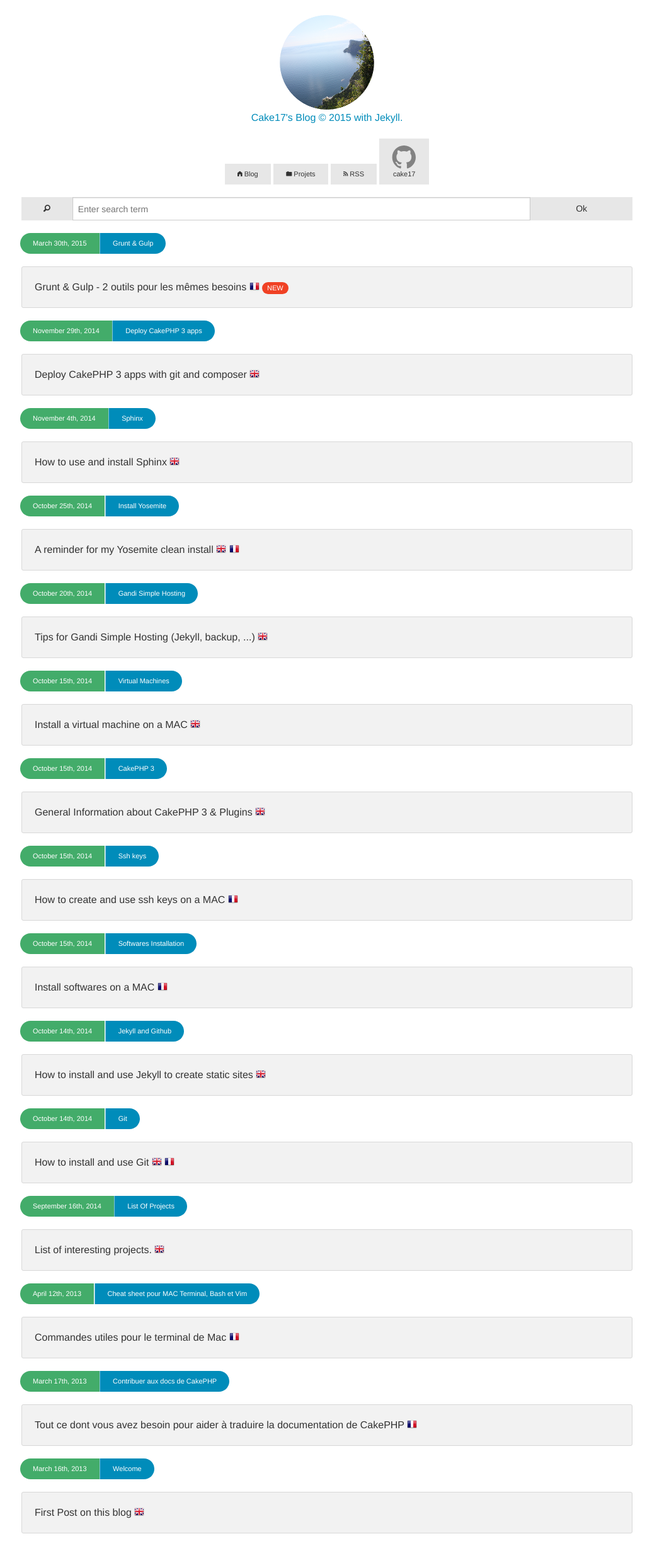
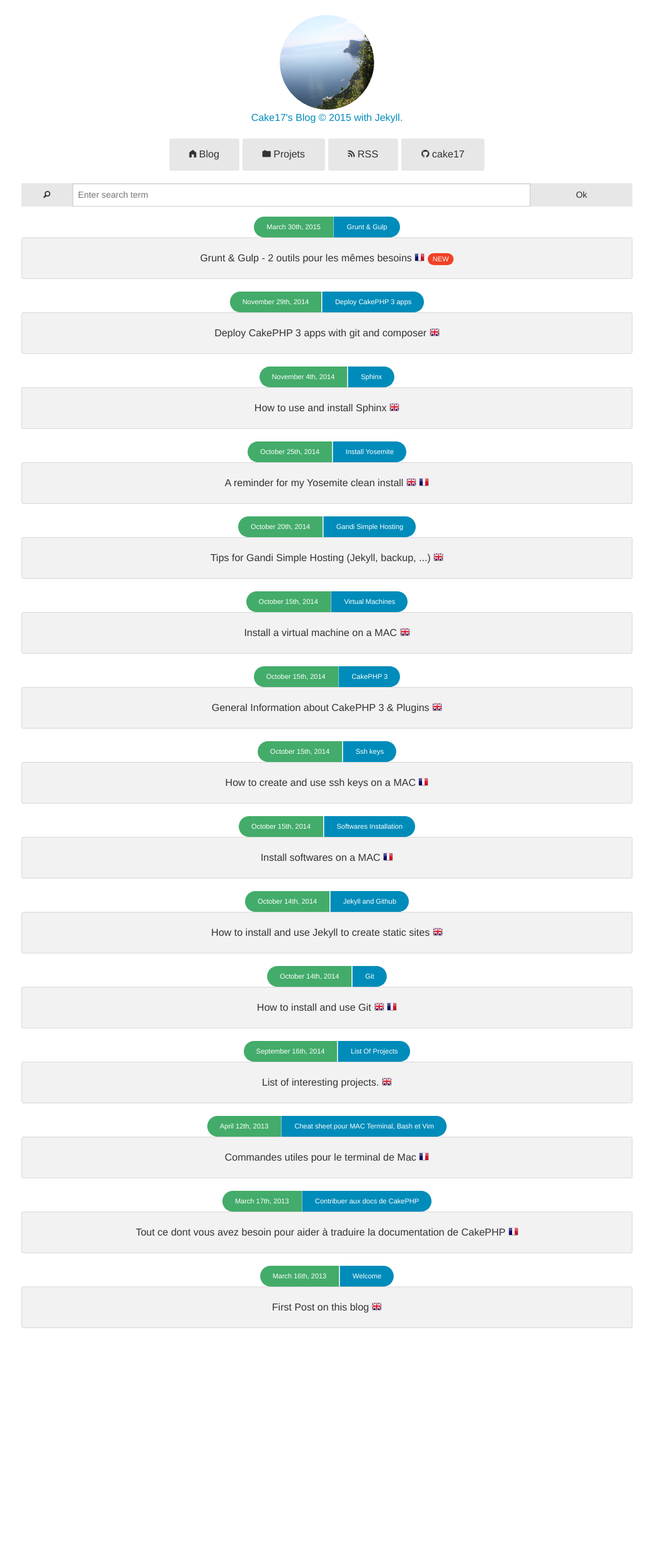
Before and after one commit to cake17/cake17.github.io, a Jekyll site: the page built from index.html, in a window 1280 px wide. Shown: the whole page at 63% size, without its empty margins (121-1156 px from the left). Built offline with Jekyll 4.4.1, drawn with Linux system fonts in a browser that asks for light colours; the list of posts is cut into pages by our own code; comment, search, counter and statistics services are not loaded; after the commit the page ends 2129 px from its top, so only the background shows below that.

Commit message:
change buttons nav position centered

```diff
--- a/_includes/header.html
+++ b/_includes/header.html
@@ -8,16 +8,11 @@
     </a>
 
     <!-- Nav Menu -->
-    <a href="{{ site.baseurl }}/" class="tiny button secondary"><i class="fi-home"></i> Blog</a>
-    <a href="{{ site.baseurl }}/2014/09/16/list-of-projects.html" class="tiny button secondary"><i class="fi-folder"></i> Projets</a>
-    <a href="{{ site.baseurl }}/feed.xml" class="tiny button secondary"><i class="fi-rss"></i> RSS</a>
-    <a href="https://github.com/{{ site.author.github }}" class="tiny button secondary">
-      <span class="icon  icon--github">
-        <svg viewBox="0 0 16 16">
-          <path fill="#828282" d="M7.999,0.431c-4.285,0-7.76,3.474-7.76,7.761 c0,3.428,2.223,6.337,5.307,7.363c0.388,0.071,0.53-0.168,0.53-0.374c0-0.184-0.007-0.672-0.01-1.32 c-2.159,0.469-2.614-1.04-2.614-1.04c-0.353-0.896-0.862-1.135-0.862-1.135c-0.705-0.481,0.053-0.472,0.053-0.472 c0.779,0.055,1.189,0.8,1.189,0.8c0.692,1.186,1.816,0.843,2.258,0.645c0.071-0.502,0.271-0.843,0.493-1.037 C4.86,11.425,3.049,10.76,3.049,7.786c0-0.847,0.302-1.54,0.799-2.082C3.768,5.507,3.501,4.718,3.924,3.65 c0,0,0.652-0.209,2.134,0.796C6.677,4.273,7.34,4.187,8,4.184c0.659,0.003,1.323,0.089,1.943,0.261 c1.482-1.004,2.132-0.796,2.132-0.796c0.423,1.068,0.157,1.857,0.077,2.054c0.497,0.542,0.798,1.235,0.798,2.082 c0,2.981-1.814,3.637-3.543,3.829c0.279,0.24,0.527,0.713,0.527,1.437c0,1.037-0.01,1.874-0.01,2.129 c0,0.208,0.14,0.449,0.534,0.373c3.081-1.028,5.302-3.935,5.302-7.362C15.76,3.906,12.285,0.431,7.999,0.431z"/>
-        </svg>
-      </span>
-
+    <a href="{{ site.baseurl }}/" class="button medium secondary radius"><i class="fi-home"></i> Blog</a>
+    <a href="{{ site.baseurl }}/2014/09/16/list-of-projects.html" class="button medium secondary radius"><i class="fi-folder"></i> Projets</a>
+    <a href="{{ site.baseurl }}/feed.xml" class="button medium secondary radius"><i class="fi-rss"></i> RSS</a>
+    <a href="https://github.com/{{ site.author.github }}" class="button medium secondary radius">
+      <i class="fi-social-github"></i>
       <span class="username">{{ site.author.github }}</span>
     </a>
 
--- a/_includes/search_bar.html
+++ b/_includes/search_bar.html
@@ -1,3 +1,4 @@
+<div id="search-bar">
   <!-- Search form -->
   <form method="get" action="{{ site.baseurl }}/public/js/search" data-search-form>
     <div class="row">
@@ -29,3 +30,4 @@
       <h5>##Date## | ##Title##</h5>
     </div></a>
   </script>
+</div>
--- a/dev/scss/_settings.scss
+++ b/dev/scss/_settings.scss
@@ -435,7 +435,7 @@
 
 // We use this to control the display property.
 // $button-display: inline-block;
-// $button-margin-bottom: rem-calc(20);
+$button-margin-bottom: rem-calc(0);
 
 // We use these to control button text styles.
 // $button-font-family: $body-font-family;
--- a/index.html
+++ b/index.html
@@ -10,7 +10,7 @@
 
   {% for post in paginator.posts %}
 
-  <article class="home">
+  <article class="home text-center">
     <ul class="button-group radius round">
       <li><a href="{{ site.baseurl }}{{ post.url }}" class="button success tiny">
         {% assign d = post.date | date: "%d" | plus:'0' %}
```
Also changed, not shown: dev/scss/_main.scss (+11 -0 lines), dev/scss/app.scss (+4 -4 lines), public/css/app.min.css. Lines whose indentation alone changed are shown as unchanged.
